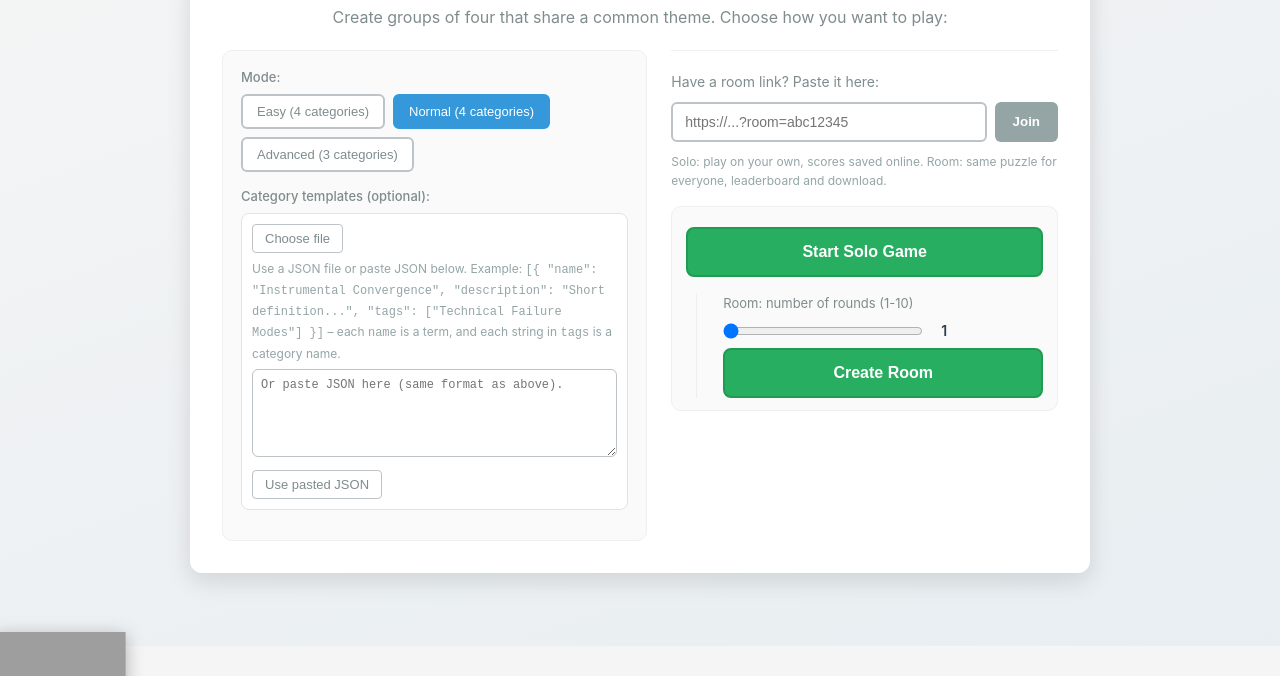
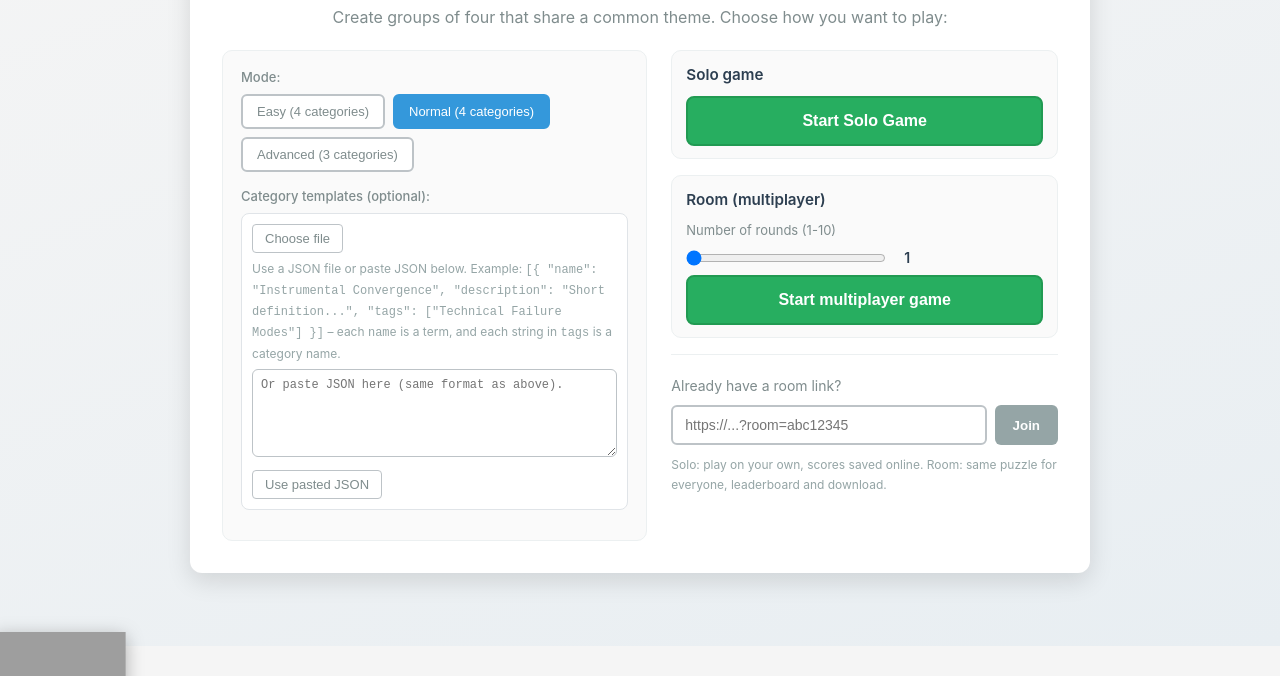
Before and after one commit to erkenovaj/ai-connections, a website: page index.html in a window 1280 px wide. Shown: the part 154-830 px from the top of the page. Drawn offline with Linux system fonts and the light colour scheme; grey boxes are pictures that could not be loaded.

Commit message:
style fixes

```diff
--- a/css/style.css
+++ b/css/style.css
@@ -811,6 +811,13 @@ body {
     width: 100%;
 }
 
+.welcome-panel-title {
+    font-size: 0.95rem;
+    font-weight: 600;
+    color: #2c3e50;
+    margin: 0 0 8px 0;
+}
+
 /* Box around pasted JSON & file controls */
 .templates-box {
     border: 1px solid #e0e4e8;
--- a/index.html
+++ b/index.html
@@ -48,28 +48,30 @@
                 </div>
 
                 <div class="welcome-right">
+                    <div class="welcome-actions-panel solo-panel">
+                        <h3 class="welcome-panel-title">Solo game</h3>
+                        <button type="button" class="welcome-btn welcome-solo" id="welcome-solo">Start solo game</button>
+                    </div>
+
+                    <div class="welcome-actions-panel room-panel">
+                        <h3 class="welcome-panel-title">Room (multiplayer)</h3>
+                        <div class="welcome-lobby-controls">
+                            <label for="lobby-rounds">Number of rounds (1-10)</label>
+                            <div class="welcome-rounds-row">
+                                <input type="range" id="lobby-rounds" min="1" max="10" value="1" class="welcome-rounds-slider">
+                                <span id="lobby-rounds-value" class="welcome-rounds-value">1</span>
+                            </div>
+                            <button type="button" class="welcome-btn welcome-lobby-create" id="welcome-lobby-create">Create room</button>
+                        </div>
+                    </div>
+
                     <div class="welcome-join">
-                        <label for="welcome-room-link">Have a room link? Paste it here:</label>
+                        <label for="welcome-room-link">Already have a room link?</label>
                         <div class="welcome-join-row">
                             <input type="text" id="welcome-room-link" placeholder="https://...?room=abc12345">
                             <button type="button" class="welcome-join-btn" id="welcome-join-btn">Join</button>
                         </div>
                         <p class="welcome-hint">Solo: play on your own, scores saved online. Room: same puzzle for everyone, leaderboard and download.</p>
-                    </div>
-
-                    <div class="welcome-actions-panel">
-                        <div class="welcome-actions">
-                            <button type="button" class="welcome-btn welcome-solo" id="welcome-solo">Solo game</button>
-                            <div class="welcome-actions-divider"></div>
-                            <div class="welcome-lobby-controls">
-                                <label for="lobby-rounds">Room: number of rounds (1-10)</label>
-                                <div class="welcome-rounds-row">
-                                    <input type="range" id="lobby-rounds" min="1" max="10" value="1" class="welcome-rounds-slider">
-                                    <span id="lobby-rounds-value" class="welcome-rounds-value">1</span>
-                                </div>
-                                <button type="button" class="welcome-btn welcome-lobby-create" id="welcome-lobby-create">Create Room</button>
-                            </div>
-                        </div>
                     </div>
                 </div>
             </div>
--- a/js/game.js
+++ b/js/game.js
@@ -36,8 +36,8 @@ const UI_STRINGS = {
         ru: 'Одиночная игра'
     },
     lobbyHeading: {
-        en: 'Create Room (multiplayer)',
-        ru: 'Создать комнату (мультиплеер)'
+        en: 'Multiplayer (create a room)',
+        ru: 'Мультиплеер (создать комнату)'
     },
     modeLabel: {
         en: 'Mode:',
@@ -60,8 +60,8 @@ const UI_STRINGS = {
         ru: 'Начать одиночную игру'
     },
     createRoom: {
-        en: 'Create Room',
-        ru: 'Создать комнату'
+        en: 'Start multiplayer game',
+        ru: 'Начать игру в мультиплеер'
     },
     backHome: {
         en: 'Back to home',
```
